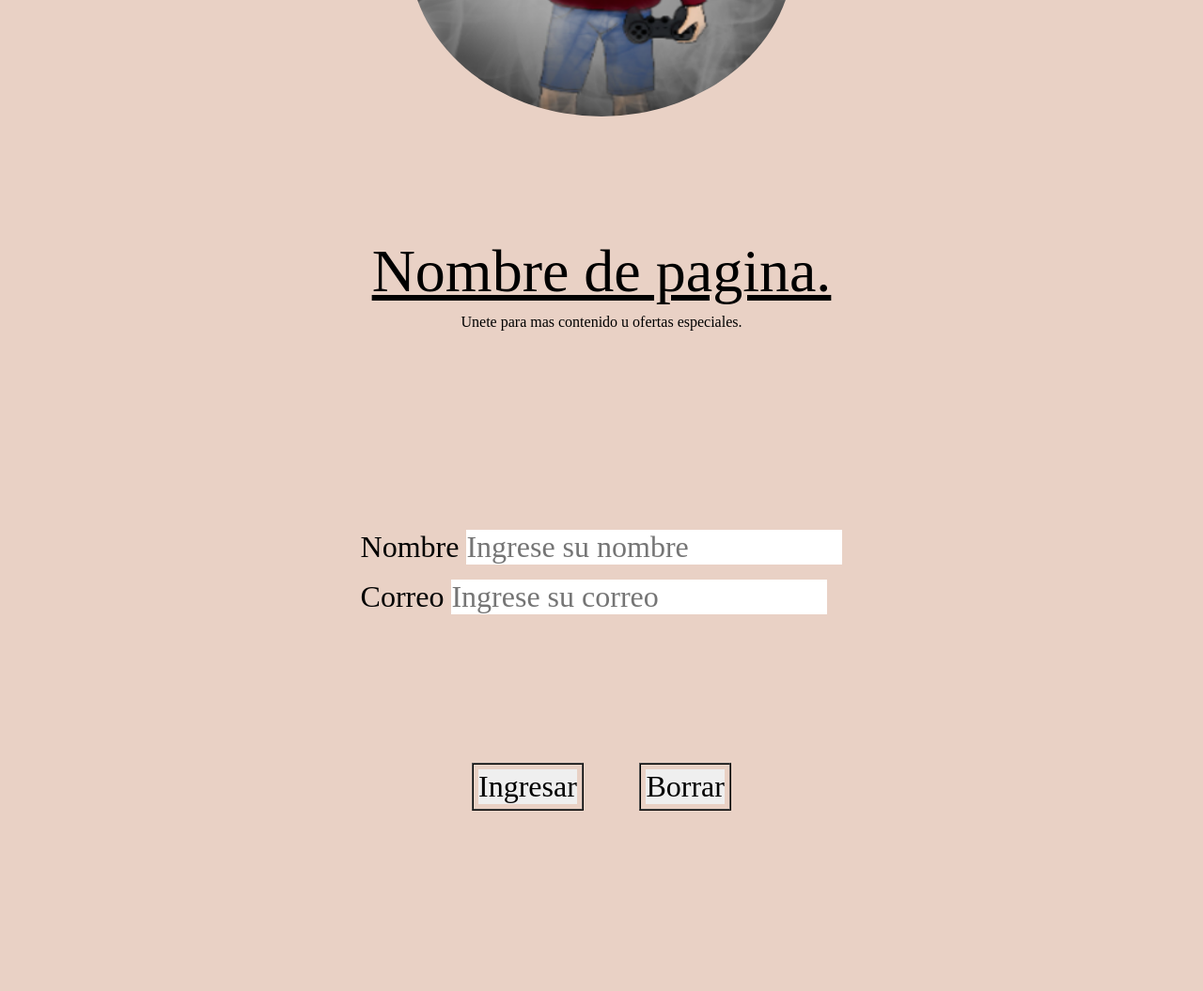
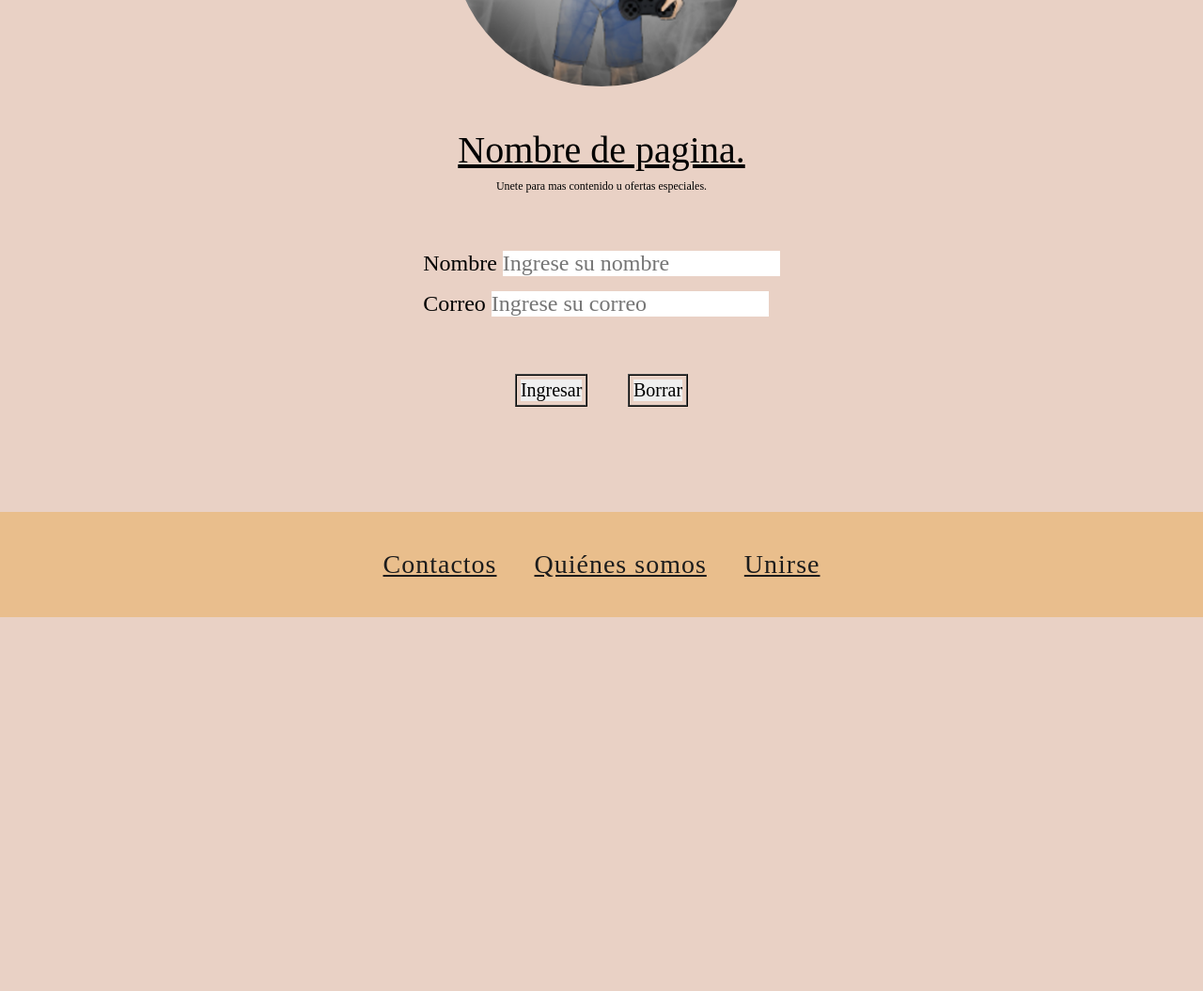
Before and after one commit to NestorPacce/PreEntrega2NestorPacce, a plain HTML site: page pages/unirse.html in a window 1280 px wide. Shown: the part 400-1455 px from the top of the page at 94% size. After the commit the page ends 1057 px from the top, so only its background shows below. Drawn offline with Linux system fonts and the light colour scheme.

Commit message:
footer-header-aplicado

```diff
--- a/css/style.css
+++ b/css/style.css
@@ -6,8 +6,6 @@
  vertical-align: baseline;}
 
  body {
-  display: grid;
-  grid-template-rows: 0.5fr 10fr 0.5fr;
   background-color: #e9d1c5;
  }
  .footer {
@@ -52,22 +50,50 @@ header {
     font-size: 2.5vb;
   }
 }
-/* -----unirse------ */
+
+/* ------footer------ */
+footer {
+  display: flex;
+  align-items: center;
+  justify-content: center;
+  padding: 5vb;
+  background-color: #e9b777b7;
+  margin-top: 7vb;
+}
+.footer-list {
+  list-style-type: none;
+  display: flex;
+  gap: 5vb;
+}
+.footer-list .liFooter .aFooter {
+  text-decoration: underline;
+  color: #1c1c1c;
+}
+.aFooter {
+  font-size: 3.5vb;
+  border-radius: 15%;
+}
+.aFooter:hover{
+  background-color: #ff7b0055;
+  font-weight: 800;
+}
+
+/* ------unirse------ */
 
 .contLogo {
   display: grid;
-  grid-template-rows: 2fr 1fr 1fr 1fr;
+  grid-template-rows: 4fr 1fr 1fr 1fr;
   justify-content: center;
   row-gap: 5vb;
  }
  h1 {
   text-align: center;
-  font-size: 8vb;
+  font-size: 5vb;
   text-decoration: underline #000000;
  }
  h2 {
   text-align: center;
-  font-size: 2vb;
+  font-size: 1.5vb;
   margin-top: 1vb;
  }
  .logoUnirse {
@@ -76,20 +102,18 @@ header {
  }
  .logoUnirseimg{
   border-radius: 50%;
-  width: 80%;
-  height: 80%;
+  width: 40vb;
  }
  .formularioNombre {
-  font-size: 4vb;
-  margin-top: 4vb;
+  font-size: 3vb;
  }
  .formularioCorreo {
-  font-size: 4vb;
+  font-size: 3vb;
   margin-top: 2vb;
  }
  .button {
   text-align: center;
-  font-size: 4vb;
+  font-size: 2.5vb;
  }
  .button1 {
   display: inline-block;
@@ -174,6 +198,8 @@ p {
 }
 .videoLink {
   border-radius: 5%;
+  width: 100%;
+  height: 100%;
 }
 @media (max-width: 420px){
   .quienes {
@@ -205,19 +231,25 @@ p {
   padding-top: 2%;
 }
 .title {
-  font-size: 5vb;
+  font-size: 6vb;
   margin-bottom: 15vb;
 }
 .title:hover {
-  font-weight: 00;
+  font-weight: 600;
 }
 .articulosImg {
   width: 30vb ;
   height: 30vb;
-  border: 15px groove #f5f5dc;
+  border: 10px groove #f5f5dc;
   border-radius: 10%;
 }
-
+.a:hover{
+  background-color: #ffffc8;
+  border: 1px ridge #b3b3b3;
+}
+.a {
+  padding: 10px;
+}
 @media (max-width: 1140px){
   .articulosImg {
     width: 20vb;
@@ -245,7 +277,6 @@ p {
 }
 
 /* -----contacos------ */
-
 
 .container {
   margin-top: 5vb;
@@ -318,6 +349,7 @@ h3.individual {
   justify-content: center;
   margin-top: 2vb;
   margin-right: 25vb;
+  margin-bottom: 5vb;
 }
 .cantidad {
   font-size: 3vb;
@@ -327,4 +359,3 @@ h3.individual {
   margin-top: 3vb;
   margin-right: 27vb;
 }
- /* ----------- */
--- a/pages/unirse.html
+++ b/pages/unirse.html
@@ -48,8 +48,13 @@
             </div>
         </div>
     </div>
+    <footer>
+        <ul class="footer-list">
+            <li class="liFooter"><a class="aFooter" href="../pages/contactos.html">Contactos</a></li>
+            <li class="liFooter"><a class="aFooter" href="../pages/quienes.html">Quiénes somos</a></li>
+            <li class="liFooter"><a class="aFooter" href="../pages/unirse.html">Unirse</a></li>
+        </ul>
+    </footer>
 </body>
 
-<!-- footer in progres -->
-
 </html>
```
Also changed, not shown: index.html (+10 -9 lines), pages/contactos.html (+7 -2 lines), pages/objeto.html (+7 -2 lines), pages/quienes.html (+7 -3 lines).
